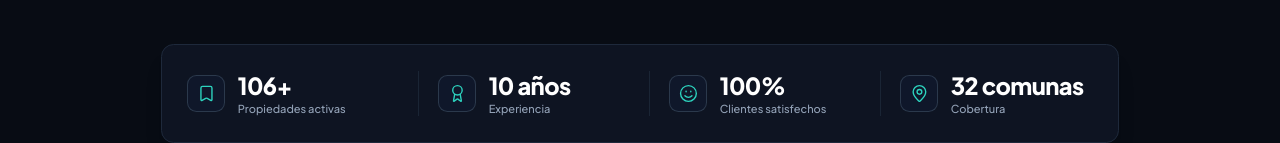
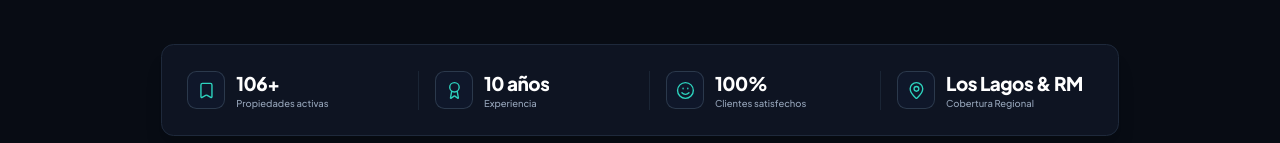
Before and after one commit to nowebcl/urbanos, a React (Vite) app: page / in a window 1280 px wide. Shown: the part 663-806 px from the top of the page. Built offline with nearby package versions, Linux system fonts and the light colour scheme; no server answers.

Commit message:
Update coverage stat to Los Lagos & RM Cobertura Regional

```diff
--- a/src/components/StatsBar.jsx
+++ b/src/components/StatsBar.jsx
@@ -28,8 +28,8 @@ export default function StatsBar() {
     {
       keyNum: 'stat4_num',
       keyLabel: 'stat4_label',
-      defaultNum: '32 comunas',
-      defaultLabel: 'Cobertura',
+      defaultNum: 'Los Lagos & RM',
+      defaultLabel: 'Cobertura Regional',
       Icon: MapPin
     }
   ];
@@ -43,18 +43,18 @@ export default function StatsBar() {
             return (
               <div
                 key={stat.keyNum}
-                className={`flex items-center gap-4 ${idx !== 0 ? 'pt-4 sm:pt-0 sm:pl-6' : ''}`}
+                className={`flex items-center gap-3.5 ${idx !== 0 ? 'pt-4 sm:pt-0 sm:pl-5' : ''}`}
               >
                 {/* Circular Icon Badge */}
                 <div className="w-12 h-12 rounded-xl bg-slate-900 border border-slate-700/80 flex items-center justify-center text-teal-400 shrink-0">
                   <Icon className="w-6 h-6 stroke-[1.75]" />
                 </div>
                 {/* Editable Text */}
-                <div>
-                  <div className="text-2xl sm:text-3xl font-extrabold text-white tracking-tight">
+                <div className="min-w-0">
+                  <div className="text-lg sm:text-2xl font-extrabold text-white tracking-tight leading-tight truncate">
                     <EditableText contentKey={stat.keyNum} fallback={stat.defaultNum} />
                   </div>
-                  <div className="text-xs sm:text-sm text-slate-400 font-medium mt-0.5">
+                  <div className="text-xs text-slate-400 font-medium mt-0.5 truncate">
                     <EditableText contentKey={stat.keyLabel} fallback={stat.defaultLabel} />
                   </div>
                 </div>
```
